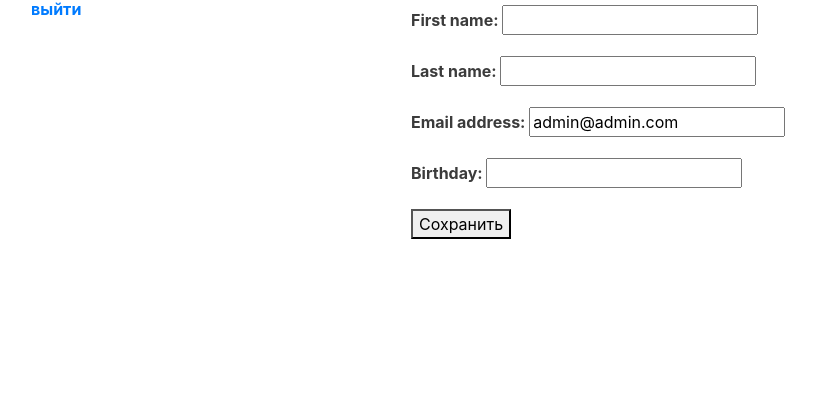
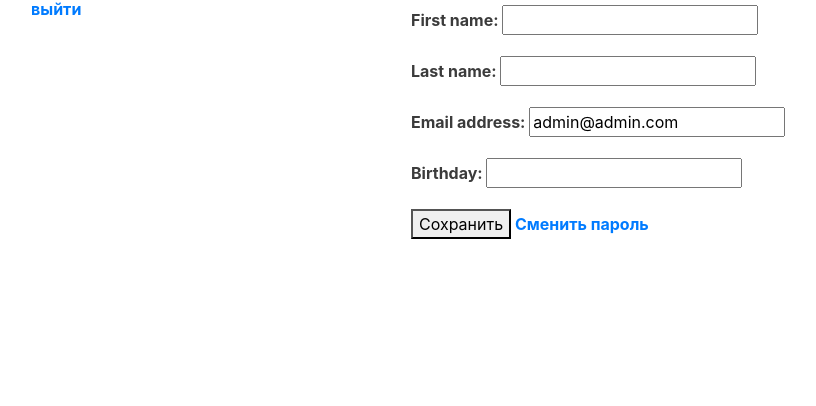
Before and after one commit to Glicher-wp/todoapp, a Django app: page /accounts/edit/ in a window 1280 px wide. Shown: the part 91-497 px from the top of the page, without its empty margins (54-870 px from the left). Run offline with Django 3.2, Linux system fonts and the light colour scheme; a user stored in the database is signed in; some libraries are stand-ins or nearby versions.

Commit message:
-add link to the change form

```diff
--- a/accounts/templates/accounts/edit.html
+++ b/accounts/templates/accounts/edit.html
@@ -10,5 +10,6 @@
 		{{ profile_form.as_p }}
 		{% csrf_token %}
 		<button type="submit">Сохранить</button>
+		<a href={% url 'password_change' %}>Сменить пароль</a>
 	</form>
 {% endblock %}
```
